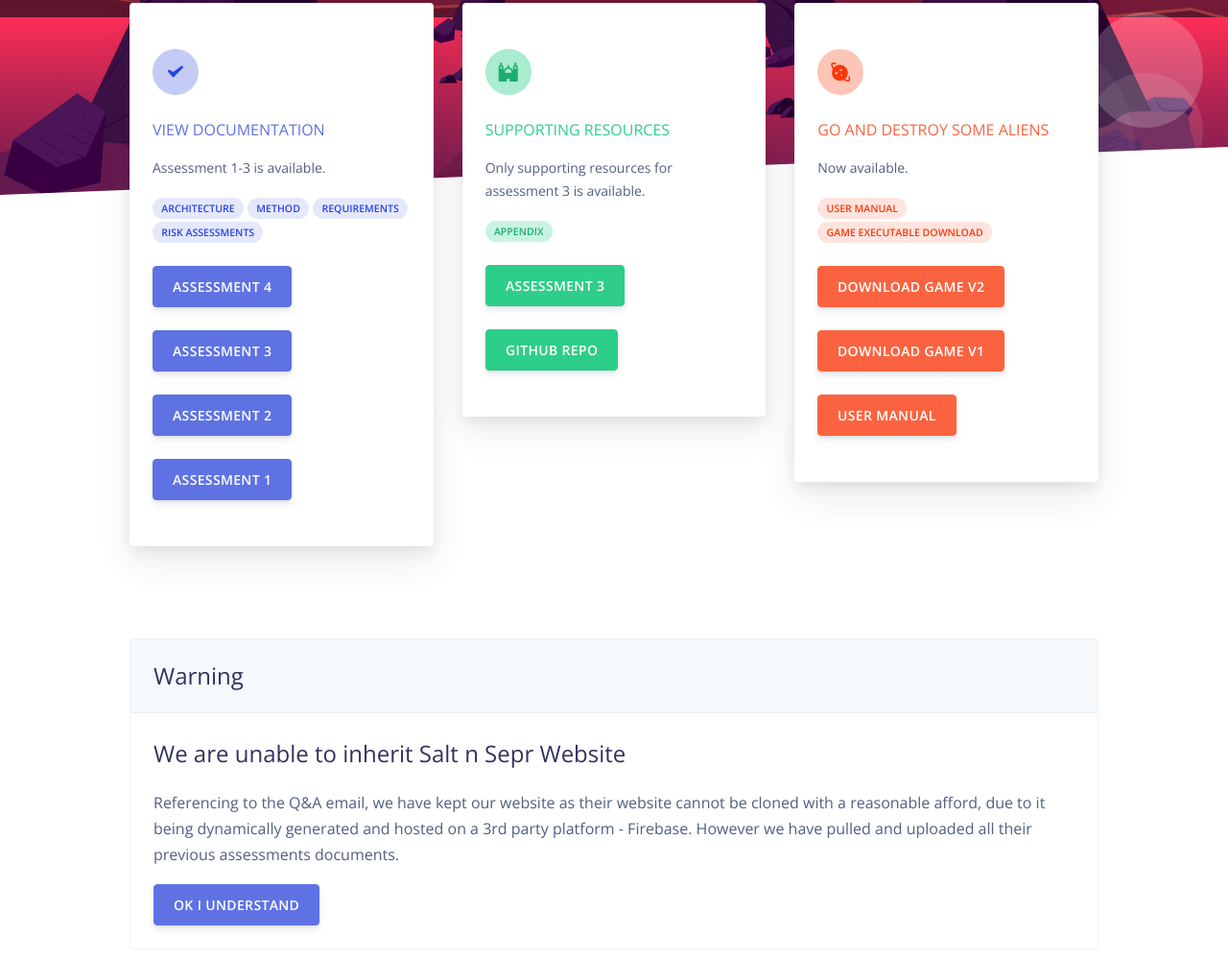
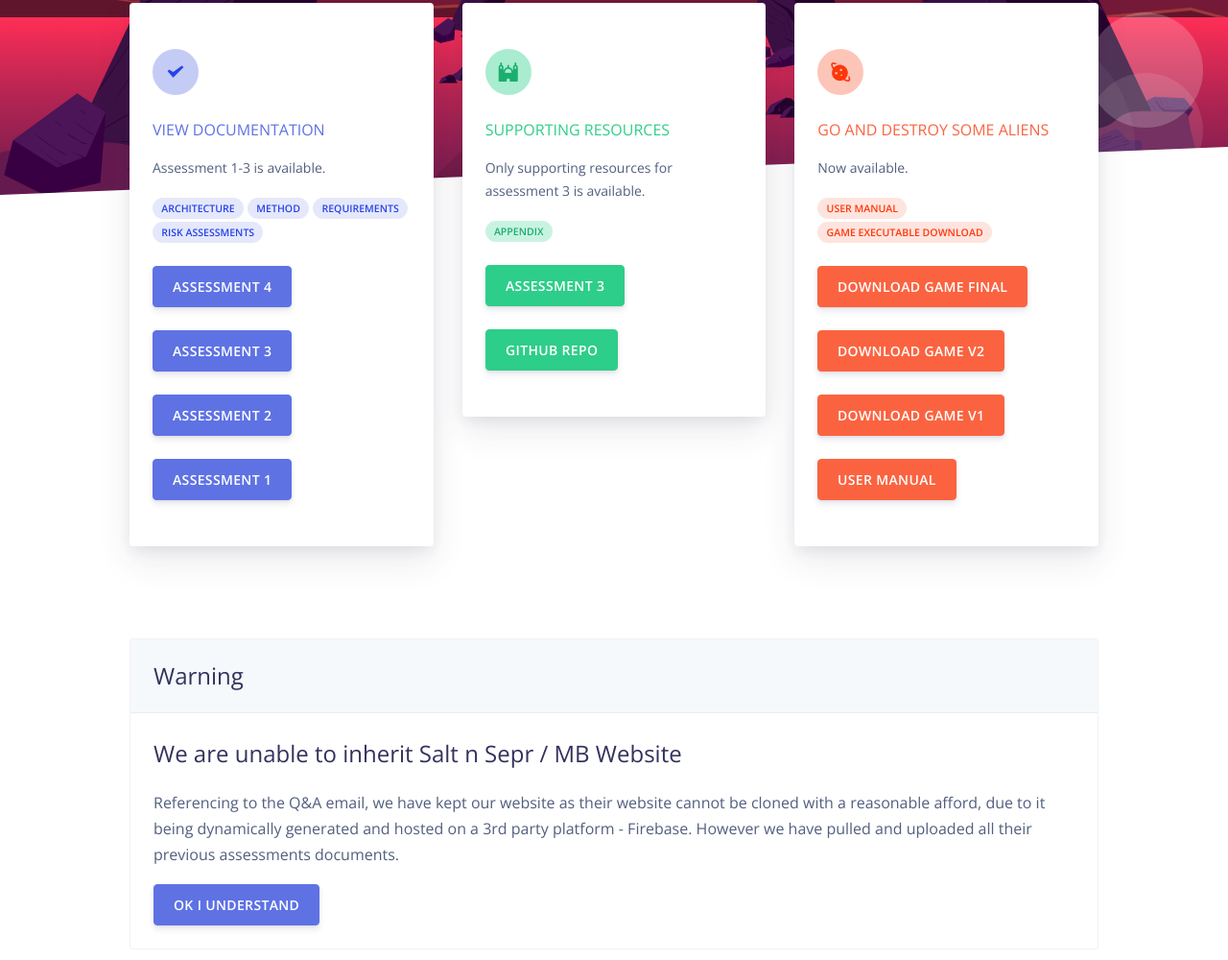
Before and after one commit to teamcheatcodez/project-kroy, a plain HTML site: page index.html in a window 1280 px wide. Shown: the part 525-1525 px from the top of the page at 96% size. Drawn offline with nearby package versions, Linux system fonts and the light colour scheme.

Commit message:
changed index links

```diff
--- a/index.html
+++ b/index.html
@@ -192,6 +192,7 @@
                     <span class="badge badge-pill badge-warning">User Manual</span>
                     <span class="badge badge-pill badge-warning">Game Executable Download</span>
                   </div>
+                  <a href="download/KroyGameFinal.zip" class="btn btn-warning mt-4">Download Game Final</a>
                   <a href="assets/game/v2/desktop-1.0.jar" class="btn btn-warning mt-4">Download Game V2</a>
                   <a href="assets/game/v1/Kroy.jar" class="btn btn-warning mt-4">Download Game V1</a>
                   <a href="assets/docs3/usermanual.pdf" target="_blank" class="btn btn-warning mt-4">User Manual</a>
@@ -207,7 +208,7 @@
     <div class="card card-nav-tabs">
       <h4 class="card-header card-header-info">Warning</h4>
       <div class="card-body">
-        <h4 class="card-title">We are unable to inherit Salt n Sepr Website</h4>
+        <h4 class="card-title">We are unable to inherit Salt n Sepr / MB Website</h4>
         <p class="card-text">Referencing to the Q&A email, we have kept our website as their website cannot be cloned with a reasonable afford, due to it being dynamically generated and hosted on a 3rd party platform - Firebase. However we have pulled and uploaded all their previous assessments documents.</p>
         <a href="#0" class="btn btn-primary">Ok i understand</a>
       </div>
```
